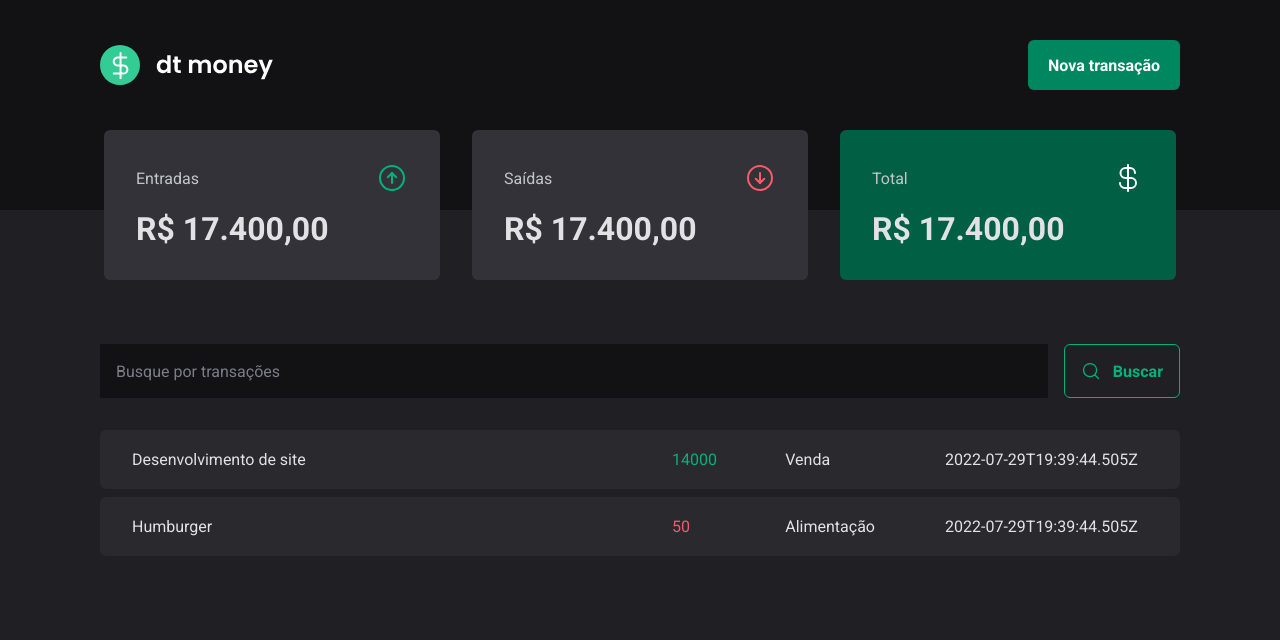
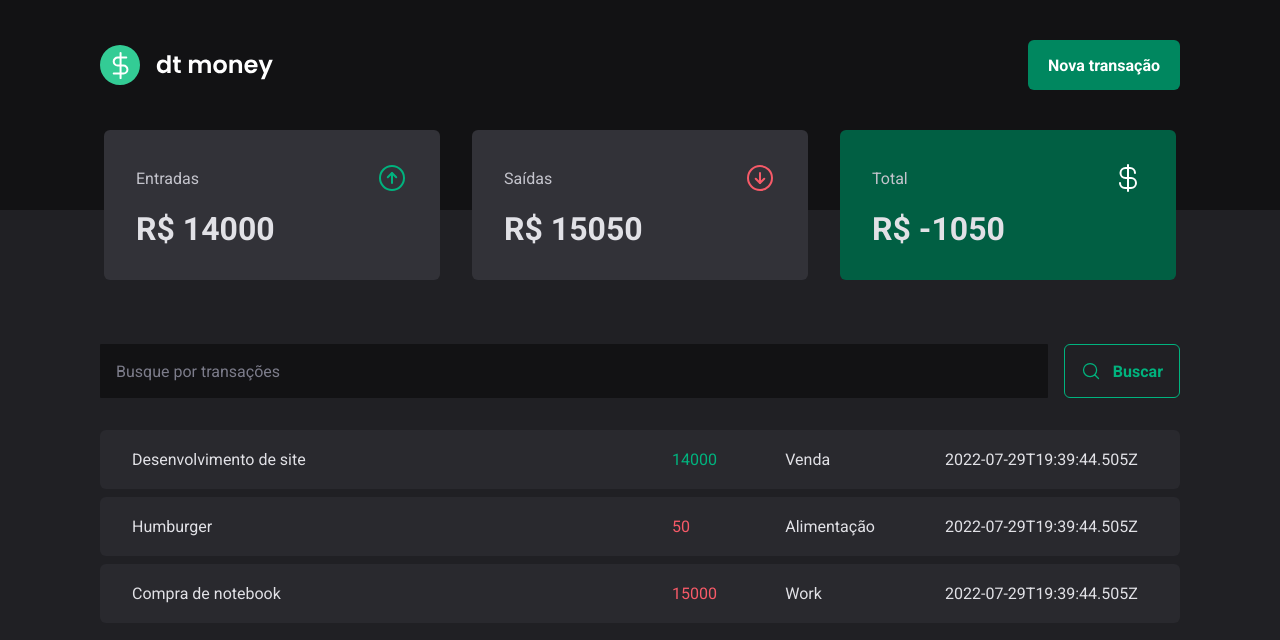
Before and after one commit to esbnet/ignite-new-dt-money, a React (Vite) app: page / in a window 1280 px wide. Shown: the top 640 px of the page. Built offline with nearby package versions, Linux system fonts and the light colour scheme; data requests are answered from the project's data file.

Commit message:
feat: :sparkles: create summary values to home

```diff
--- a/server.json
+++ b/server.json
@@ -15,6 +15,14 @@
       "category": "Alimentação",
       "price": 50,
       "createdAt": "2022-07-29T19:39:44.505Z"
+    },
+    {
+      "id": 3,
+      "description": "Compra de notebook",
+      "type": "outcome",
+      "category": "Work",
+      "price": 15000,
+      "createdAt": "2022-07-29T19:39:44.505Z"
     }
   ]
 }
--- a/src/components/Summary/index.tsx
+++ b/src/components/Summary/index.tsx
@@ -1,11 +1,28 @@
- import { ArrowCircleDown, ArrowCircleUp, CurrencyDollar } from "phosphor-react"
+import { access } from "fs"
+import { ArrowCircleDown, ArrowCircleUp, CurrencyDollar } from "phosphor-react"
 import { useContext } from "react"
 import { TrasactionsContext } from "../../contexts/TransactionsContext"
 import { SummaryCard, SummaryContainer } from "./styles"
 
 export function Summary() {
+  const { transactions } = useContext(TrasactionsContext)
 
-  const { transactions} = useContext(TrasactionsContext)
+  const summary = transactions.reduce(
+    (acc, transaction) => {
+      if (transaction.type === "income") {
+        acc.income += transaction.price
+      } else {
+        acc.outcome += transaction.price
+      }
+      acc.total = acc.income - acc.outcome
+      return acc
+    },
+    {
+      income: 0,
+      outcome: 0,
+      total: 0,
+    }
+  )
 
   return (
     <SummaryContainer>
@@ -15,7 +32,7 @@ export function Summary() {
           <ArrowCircleUp size={32} color='#00b37e' />
         </header>
 
-        <strong>R$ 17.400,00</strong>
+        <strong>{"R$ "+ summary.income}</strong>
       </SummaryCard>
       <SummaryCard>
         <header>
@@ -23,15 +40,15 @@ export function Summary() {
           <ArrowCircleDown size={32} color='#f75a68' />
         </header>
 
-        <strong>R$ 17.400,00</strong>
+        <strong>{"R$ "+ summary.outcome}</strong>
       </SummaryCard>
-      <SummaryCard variant="green">
+      <SummaryCard variant='green'>
         <header>
           <span>Total</span>
           <CurrencyDollar size={32} color='#fff' />
         </header>
 
-        <strong>R$ 17.400,00</strong>
+        <strong>{"R$ "+ summary.total}</strong>
       </SummaryCard>
     </SummaryContainer>
   )
```
